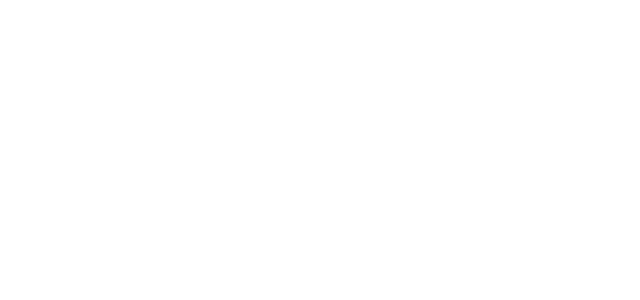
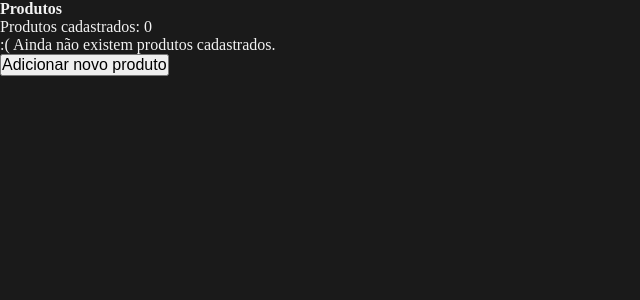
Before and after one commit to Aldemylla/Desafio-ServerSoftwares, a Next.js app in the folder frontend/: page / in a window 1280 px wide. Shown: the top 300 px of the page, without its empty margins (0-640 px from the left). Built offline with nearby package versions, Linux system fonts and the light colour scheme.

Commit message:
feat: Frontend complete structure

```diff
--- a/frontend/next.config.js
+++ b/frontend/next.config.js
@@ -1,6 +1,12 @@
 /** @type {import('next').NextConfig} */
+const path = require("path");
+
 const nextConfig = {
   reactStrictMode: true,
-}
+  sassOptions: {
+    includePaths: [path.join(__dirname, "./src")],
+    prependData: `@import "styles/variables.module.scss";`,
+  },
+};
 
-module.exports = nextConfig
+module.exports = nextConfig;
--- a/frontend/src/pages/_app.tsx
+++ b/frontend/src/pages/_app.tsx
@@ -1,6 +1,6 @@
-import '@/styles/globals.css'
-import type { AppProps } from 'next/app'
+import "@/styles/globals.scss";
+import type { AppProps } from "next/app";
 
 export default function App({ Component, pageProps }: AppProps) {
-  return <Component {...pageProps} />
+  return <Component {...pageProps} />;
 }
--- a/frontend/src/pages/index.tsx
+++ b/frontend/src/pages/index.tsx
@@ -13,7 +13,18 @@ export default function Home() {
         <meta name='description' content='Lista de produtos' />
         <meta name='viewport' content='width=device-width, initial-scale=1' />
       </Head>
-      <main></main>
+      <header>
+        <h1>Produtos</h1>
+        <p>
+          Produtos cadastrados: <span>0</span>
+        </p>
+      </header>
+      <main>
+        <div>
+          <p>:( Ainda não existem produtos cadastrados.</p>
+          <button>Adicionar novo produto</button>
+        </div>
+      </main>
     </>
   );
 }
--- a/frontend/src/styles/globals.css
+++ b/frontend/src/styles/globals.scss
@@ -7,7 +7,7 @@
   box-sizing: border-box;
   padding: 0;
 
-  font-size: 1.6rem;
+  font-size: $font-medium;
 }
 
 html,
@@ -15,3 +15,8 @@ body {
   max-width: 100vw;
   overflow-x: hidden;
 }
+
+body {
+  background: $gray-600;
+  color: $gray-100;
+}
--- /dev/null
+++ b/frontend/src/styles/variables.module.scss
@@ -0,0 +1,12 @@
+// Colors //
+$gray-100: #f2f2f2;
+$gray-600: #1a1a1a;
+$gray-700: #0d0d0d;
+
+// Fonts //
+$font-tiny: 1.2rem;
+$font-small: 1.4rem;
+$font-medium: 1.6rem;
+$font-large: 1.8rem;
+$font-big: 2rem;
+$font-huge: 2.2rem;
```
Also changed, not shown: frontend/src/components/ProductCard.tsx (added, +26 -0 lines), frontend/src/components/ProductModal.jsx (added, +23 -0 lines).
